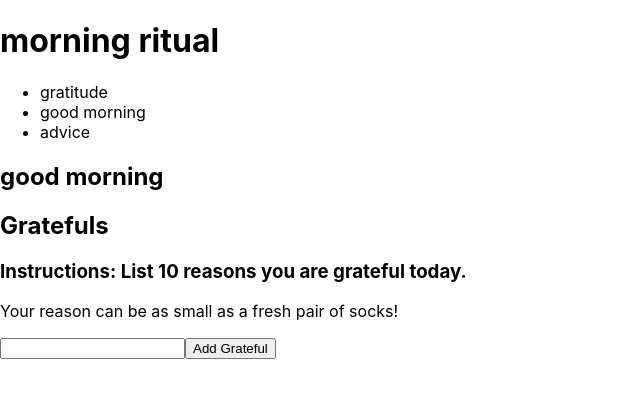
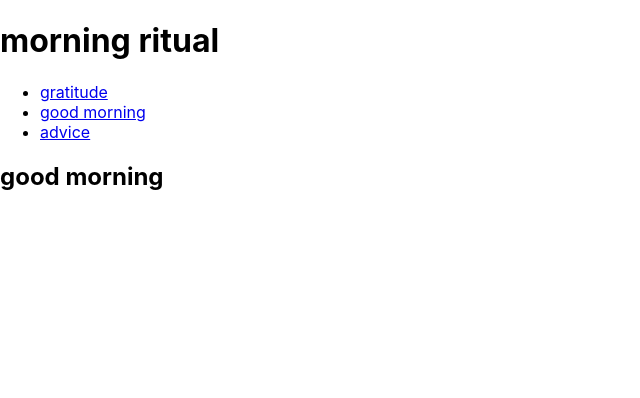
Before and after one commit to katlynhutson/morning-ritual, a React (Create React App) app: page / in a window 1280 px wide. Shown: the top 398 px of the page, without its empty margins (0-640 px from the left). Built offline with nearby package versions, Linux system fonts and the light colour scheme.

Commit message:
Link all of the Routes so the app is MVP functionality

```diff
--- a/src/App.js
+++ b/src/App.js
@@ -1,9 +1,10 @@
-import { Routes, Route, Link } from 'react-router-dom';
+import { Routes, Route } from 'react-router-dom';
 
 import Nav from './Components/Nav';
+
 import GoodMorning from './Components/GoodMorning';
 // import Advice from './Components/Advice';
-// import BackUpAdvice from './BackUpComponent/BackUpAdvice';
+import BackUpAdvice from './BackUpComponent/BackUpAdvice';
 import Gratefuls from './Components/Gratefuls/Gratefuls';
 
 function App() {
@@ -13,10 +14,12 @@ function App() {
 				<h1>morning ritual</h1>
 				<Nav />
 			</header>
-			<GoodMorning />
-			{/* <Advice />
-			<BackUpAdvice /> */}
-			<Gratefuls />
+			<Routes>
+				<Route path='/' element={<GoodMorning />} />
+				{/* <Route path='/advice' element={<Advice />} /> */}
+				<Route path='/advice' element={<BackUpAdvice />} />
+				<Route path='/gratefuls' element={<Gratefuls />} />
+			</Routes>
 		</>
 	);
 }
--- a/src/Components/Nav.js
+++ b/src/Components/Nav.js
@@ -1,10 +1,18 @@
+import { Link } from 'react-router-dom';
+
 function Nav(props) {
 	return (
 		<nav>
 			<ul>
-				<li>gratitude</li>
-				<li>good morning</li>
-				<li>advice</li>
+				<li>
+					<Link to='/gratefuls'>gratitude</Link>
+				</li>
+				<li>
+					<Link to='/'>good morning</Link>
+				</li>
+				<li>
+					<Link to='/advice'>advice</Link>
+				</li>
 			</ul>
 		</nav>
 	);
```
